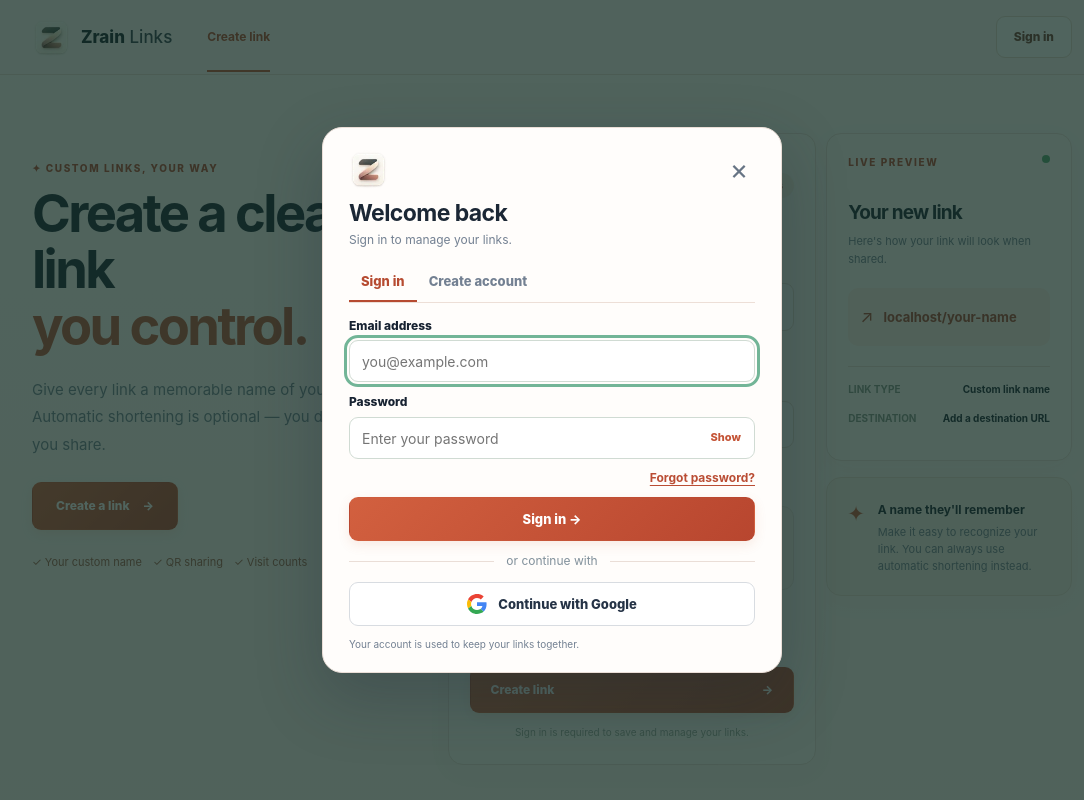
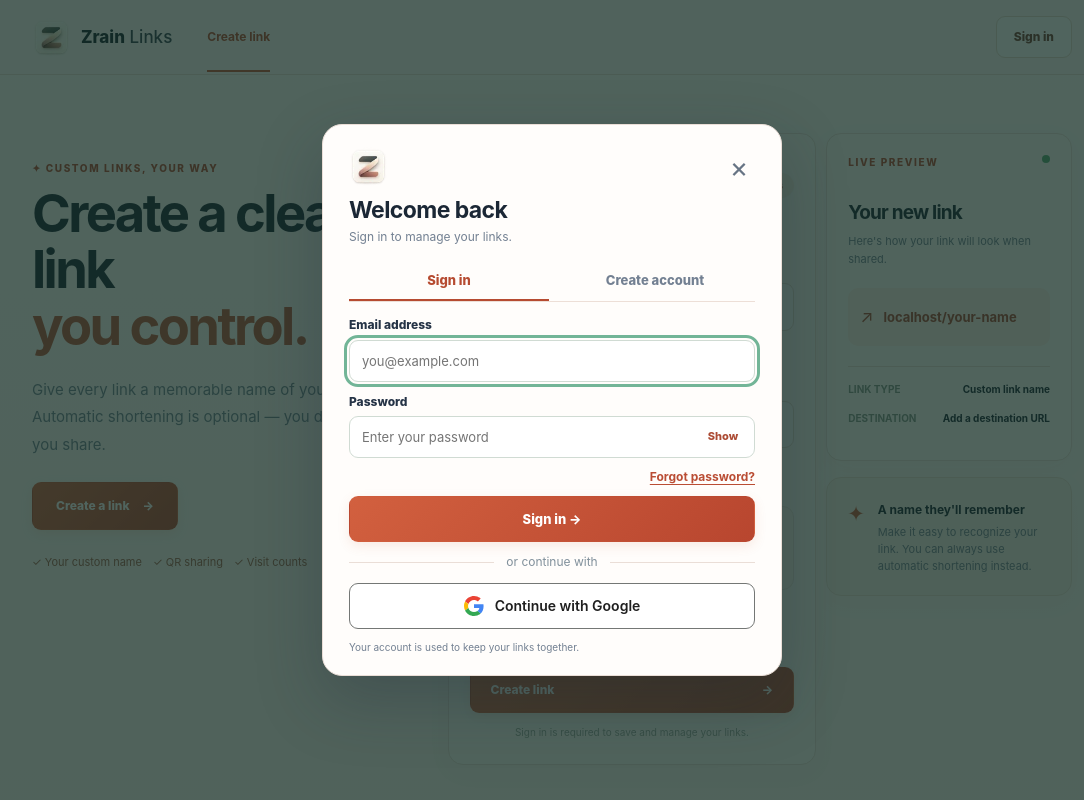
Before and after one commit to zrain03/zrain-links, a website: page cloudflare/public/index.html in a window 1280 px wide. Both pictures are taken after a click on the button "Sign in". Shown: the top 800 px of the page, without its empty margins (88-1172 px from the left). Drawn offline with Linux system fonts and the light colour scheme.

Commit message:
style(auth): refine signup form and branded Google button

```diff
--- a/cloudflare/public/app.css
+++ b/cloudflare/public/app.css
@@ -123,3 +123,25 @@ body{background:linear-gradient(180deg,#fffdfb,#fff7f2 70%,#fffaf6);color:var(--
 .auth-dialog .google-button:disabled{opacity:.65;cursor:wait}
 .auth-dialog #auth-tabs button{cursor:pointer}
 .auth-dialog #auth-tabs button:not(.active):hover{color:#ba4d34}
+
+
+/* 2026-10-26: Conventional, accessible account creation and Google sign-in. */
+.auth-dialog .auth-tabs{display:grid;grid-template-columns:1fr 1fr;gap:6px;margin-top:15px}
+.auth-dialog .auth-tabs button{text-align:center;font-size:13px;min-height:40px}
+.auth-dialog form label{color:#253346}
+.auth-dialog form input{font-size:13px}
+.auth-dialog .password-row input{padding-right:65px}
+.auth-dialog .password-row button{color:#ac4b34;min-width:48px}
+.auth-dialog .auth-help{font-size:11px;line-height:1.55;color:#697686;margin:-7px 0 12px}
+.auth-dialog .auth-submit{min-height:46px}
+.auth-dialog .google-button{
+  min-height:46px;border-radius:9px;border:1px solid #747775;
+  background:#fff;color:#1f1f1f;font-size:14px;font-weight:600;
+  letter-spacing:0;gap:11px;padding:10px 14px;
+}
+.auth-dialog .google-button:hover{background:#f8f9fa;border-color:#747775}
+.auth-dialog .google-button:focus-visible{outline:3px solid #7396cc;outline-offset:2px}
+.auth-dialog .google-icon{width:20px;height:20px;flex:none}
+.auth-dialog .google-auth-section .form-message:not(:empty){margin:9px 0 4px;text-align:left}
+.auth-dialog .form-message:not(:empty){overflow-wrap:anywhere}
+@media(max-width:540px){.auth-dialog .auth-tabs{gap:3px}.auth-dialog .auth-tabs button{padding-inline:7px}}
```
